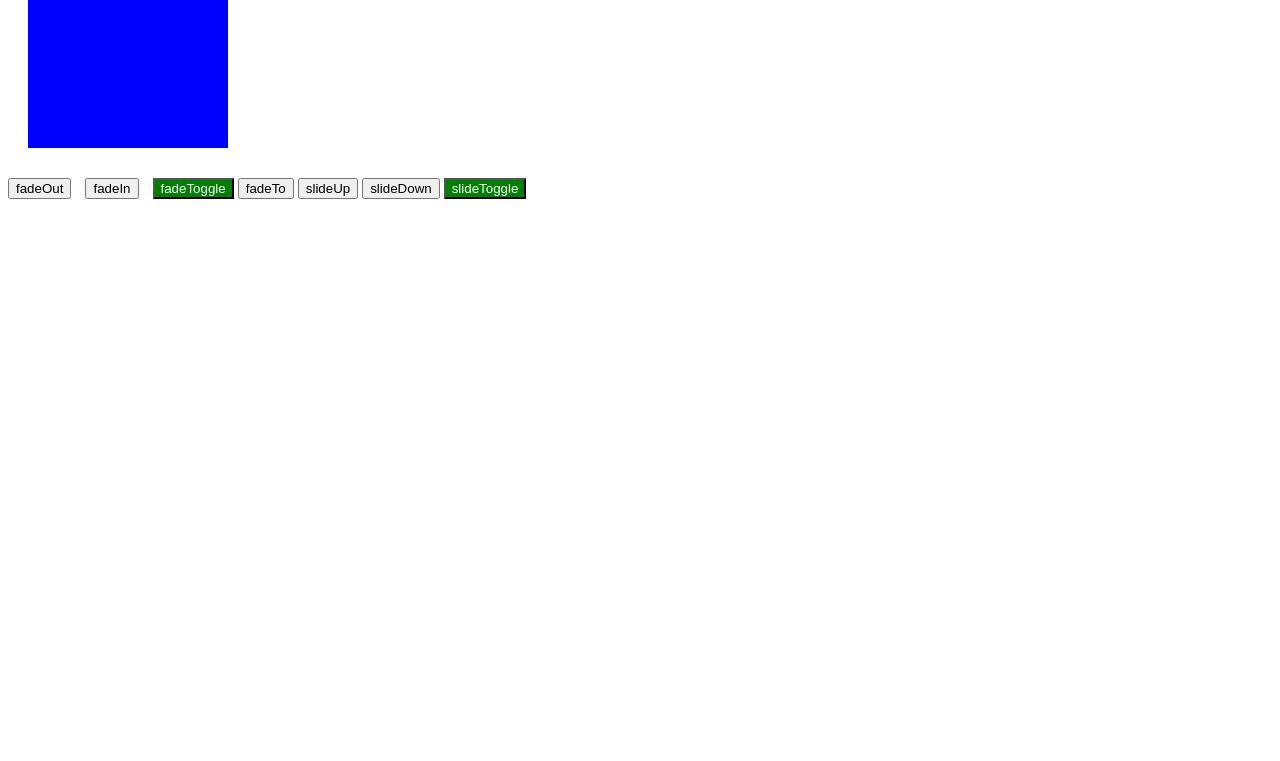
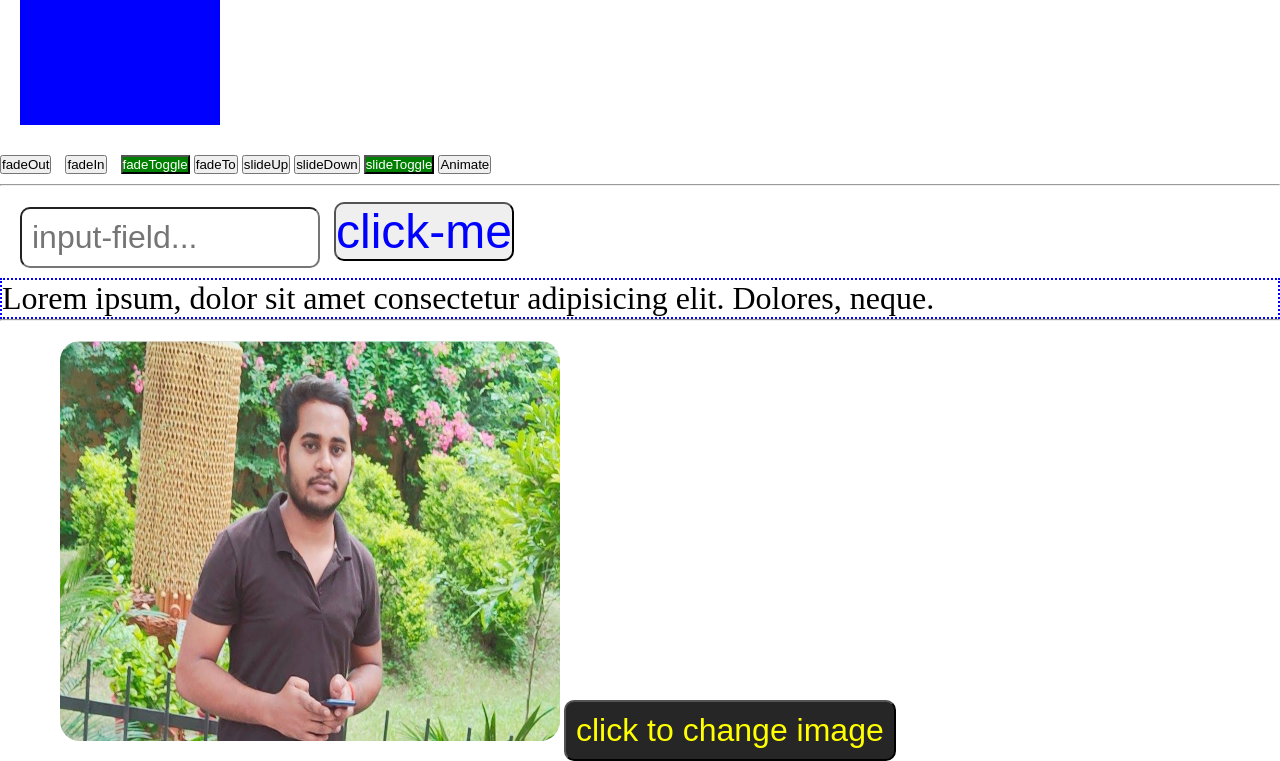
Before and after one commit to webdev-ashishk/jquery, a plain HTML site: page index.html in a window 1280 px wide. Shown: the part 136-897 px from the top of the page. Before the commit the page ends 800 px from the top, so only its background shows below. Drawn offline with Linux system fonts and the light colour scheme.

Commit message:
completed

```diff
--- a/index.html
+++ b/index.html
@@ -17,8 +17,23 @@
     <!-- slide  -->
     <button id="sup">slideUp</button>
     <button id="sdown">slideDown</button>
-    <button id="stoggle">slideToggle</buttonid>
-      <!-- added jquery by downloading  -->
+    <button id="stoggle">slideToggle</button>
+    <!-- animate -->
+    <button id="animate">Animate</button>
+    <hr />
+    <input type="text" id="ifield" placeholder="input-field..." />
+    <button id="btn9">click-me</button>
+    <div id="test">
+      <p id="paraText">
+        Lorem ipsum, dolor sit amet consectetur adipisicing elit. Dolores,
+        neque.
+      </p>
+    </div>
+    <hr />
+    <img id="imgOne" src="me.jpg" alt="" />
+    <button id="ibtn">click to change image</button>
+
+    <!-- added jquery by downloading  -->
     <script src="jquery.min.js"></script>
     <!-- added js file  -->
     <script src="script.js"></script>
--- a/script.js
+++ b/script.js
@@ -59,4 +59,56 @@ $(document).ready(function () {
   $("#stoggle").click(() => {
     $("#container").slideToggle(1000);
   });
+
+  // <-------------Animate--------------------->
+  /* Note
+  +=value This will increase relatively
+  */
+  $("#animate").click(() => {
+    //   $("#container").animate({ width: "+=300px", height: "300px" }, 300, () => {
+    //     alert("width changed !");
+    //   });
+    // });
+    const reverse = () => {
+      $("#container").animate({
+        width: "100px",
+        height: "100px",
+        left: "250px",
+        // opacity: "0.5",
+        borderRadius: "10px",
+        fontSize: "1.4rem",
+        color: "red",
+      });
+    };
+    $("#container").animate(
+      {
+        width: "200px",
+        height: "200px",
+        left: "0",
+        // opacity: "0.5",
+        borderRadius: "10px",
+        fontSize: "2rem",
+        color: "red",
+      },
+      500,
+      reverse
+    );
+  });
+  //////////////////////////////////////
+
+  $("#btn9").click(() => {
+    /* NOTE
+    Val() function can do two things
+    1.get the value's only in input field
+    2.set the value's only in input field
+    */
+    const result = $("#ifield").val();
+    // console.log(result);
+    // $("#ifield").val("this will be done using well function");
+  });
+
+  // <------------changing image src--------------------->
+  $("#ibtn").click(() => {
+    $("#imgOne").attr("src", "me2.jpeg");
+  });
 });
--- a/style.css
+++ b/style.css
@@ -1,9 +1,15 @@
+* {
+  padding: 0;
+  margin: 0;
+  box-sizing: border-box;
+}
 h1 {
   text-align: center;
   color: blue;
   border: 2px dotted green;
 }
 #container {
+  display: relative;
   height: 200px;
   width: 200px;
   color: white;
@@ -20,3 +26,40 @@ h1 {
   background-color: green;
   color: white;
 }
+
+#btn9 {
+  font-size: 3rem;
+  border-radius: 10px;
+  margin-top: 16px;
+  margin-left: 10px;
+  color: blue;
+}
+#ifield {
+  /* height: 10px; */
+  width: 300px;
+  padding: 10px;
+  font-size: 2rem;
+  border-radius: 10px;
+  margin-left: 20px;
+}
+
+#test {
+  border: 2px dotted blue;
+  font-size: 2rem;
+  margin-top: 10px;
+}
+img {
+  width: 500px;
+  height: 400px;
+  margin-top: 20px;
+  margin-left: 60px;
+  border-radius: 20px;
+}
+#ibtn {
+  padding: 10px;
+  font-size: 2rem;
+  color: yellow;
+  background-color: #262626;
+  border-radius: 10px;
+  cursor: pointer;
+}
```
Also changed, not shown: me.jpg (added), me2.jpeg (added).
